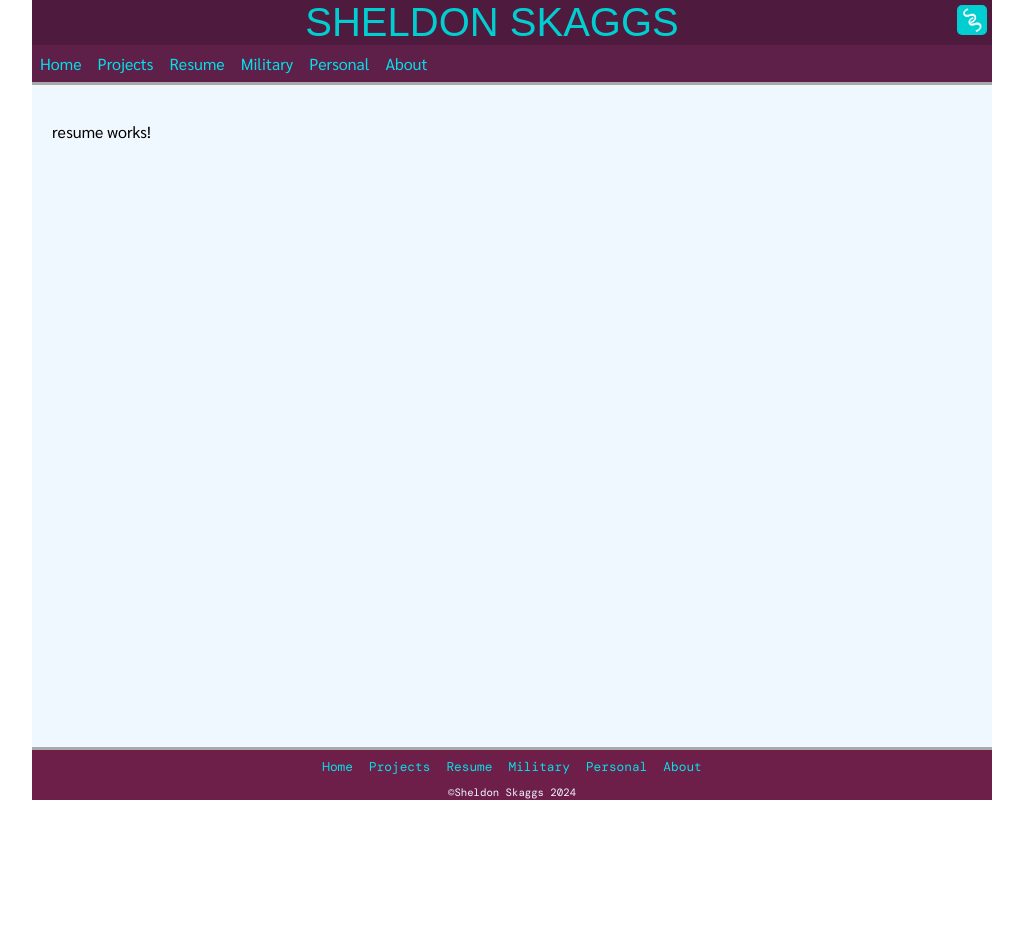
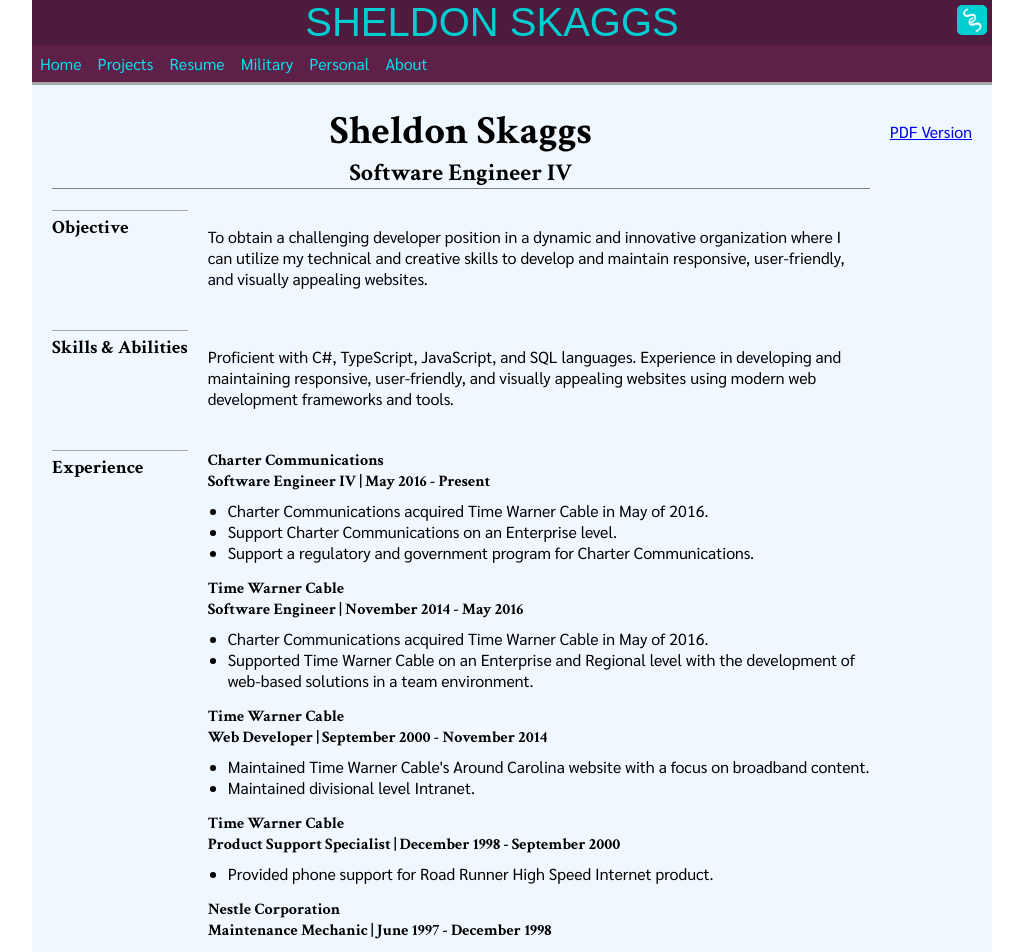
Before and after one commit to S-Skaggs/portfolio, an Angular app: page /resume in a window 1280 px wide. Shown: the top 952 px of the page, without its empty margins (128-1151 px from the left). Before the commit the page ends 800 px from the top, so only its background shows below. Built offline with nearby package versions, Linux system fonts and the light colour scheme; a web font is replaced by a local one.

Commit message:
FEAT: Added resume with download link, adjusted path for images.

```diff
--- a/src/app/home/home.component.ts
+++ b/src/app/home/home.component.ts
@@ -9,7 +9,7 @@
 
     <div class="grid">
       <section class="mobile">
-        <img src="/pictures/sheldon/head.jpg" alt="a picture of sheldon from the neck up" />
+        <img src="pictures/sheldon/head.jpg" alt="a picture of sheldon from the neck up" />
       </section>
       <section>
         <p class="dropCap">Thank you for finding your way to my portfolio. I am a software engineer with a passion for creating web applications.
@@ -20,7 +20,7 @@
       <p>Please take your time and look around my portfolio. I have included some of my projects and a little bit about myself.</p>
       </section>
       <section class="tablet-desktop">
-        <img src="/pictures/sheldon/head.jpg" alt="a picture of sheldon from the neck up" />
+        <img src="pictures/sheldon/head.jpg" alt="a picture of sheldon from the neck up" />
       </section>
     </div>
   `,
--- a/src/app/military/military.component.ts
+++ b/src/app/military/military.component.ts
@@ -8,7 +8,7 @@
     <h1>My Military Service</h1>
     <div class="grid">
       <section>
-        <img src="/pictures/sheldon/bootcamp.jpg" alt="a picture of a naval recruit in dress blues" />
+        <img src="pictures/sheldon/bootcamp.jpg" alt="a picture of a naval recruit in dress blues" />
       </section>
       <section>
         <p class="dropCap">I was enlisted in the United States Navy from 1990 to 1996 as a <a href="https://www.navy.com/careers-benefits/careers/science-engineering/machinists-mate-nuclear" target="_blank">Nuclear Machinist Mate</a>.</p>
--- a/src/app/not-found/not-found.component.ts
+++ b/src/app/not-found/not-found.component.ts
@@ -6,8 +6,8 @@
   imports: [],
   template: `
     <div class="not-found-container">
-      <img src="/pictures/sheldon/thinking_2500.jpg" class="tablet-desktop" alt="sheldon looking thoughtfully at the top of Brasstown Bald" />
-      <img src="/pictures/sheldon/thinking_small.jpg" class="mobile" alt="sheldon looking thoughtfully at the top of Brasstown Bald" />
+      <img src="pictures/sheldon/thinking_2500.jpg" class="tablet-desktop" alt="sheldon looking thoughtfully at the top of Brasstown Bald" />
+      <img src="pictures/sheldon/thinking_small.jpg" class="mobile" alt="sheldon looking thoughtfully at the top of Brasstown Bald" />
       <div class="not-found-text">
         <h2>Hmmm...</h2>
         <p>I think you might be lost.</p>
--- a/src/app/resume/resume.component.ts
+++ b/src/app/resume/resume.component.ts
@@ -5,11 +5,214 @@
   standalone: true,
   imports: [],
   template: `
-    <p>
-      resume works!
-    </p>
+    <div class = "page-grid-container">
+      <section class="resume-section">
+        <div class="resume-header center-text">
+          <h1>Sheldon Skaggs</h1>
+          <h2>Software Engineer IV</h2>
+        </div>
+        <br />
+        <div class="grid">
+          <div class="resume-section-header">
+            <h3>Objective</h3>
+          </div>
+          <div>
+            <p>To obtain a challenging developer position in a dynamic and innovative organization where I can utilize my technical and creative skills to develop and maintain responsive, user-friendly, and visually appealing websites.</p>
+          </div>
+
+          <div class="resume-section-header">
+            <h3>Skills &#38; Abilities</h3>
+          </div>
+          <div>
+            <p>Proficient with C#, TypeScript, JavaScript, and SQL languages. Experience in developing and maintaining responsive, user-friendly, and visually appealing websites using modern web development frameworks and tools.</p>
+          </div>
+
+          <div class="resume-section-header">
+            <h3>Experience</h3>
+          </div>
+          <div>
+            <div class="experience">
+              <div class="experience-title">
+                <h4>Charter Communications</h4>
+                <h4>Software Engineer IV | May 2016 - Present</h4>
+              </div>
+              <ul>
+                <li>Charter Communications acquired Time Warner Cable in May of 2016.</li>
+                <li>Support Charter Communications on an Enterprise level.</li>
+                <li>Support a regulatory and government program for Charter Communications.</li>
+              </ul>
+            </div>
+
+            <div class="experience">
+              <div class="experience-title">
+                <h4>Time Warner Cable</h4>
+                <h4>Software Engineer | November 2014 - May 2016</h4>
+              </div>
+              <ul>
+                <li>Charter Communications acquired Time Warner Cable in May of 2016.</li>
+                <li>Supported Time Warner Cable on an Enterprise and Regional level with the development of web-based solutions in a team environment.</li>
+              </ul>
+            </div>
+
+            <div class="experience">
+              <div class="experience-title">
+                <h4>Time Warner Cable</h4>
+                <h4>Web Developer | September 2000 - November 2014</h4>
+              </div>
+              <ul>
+                <li>Maintained Time Warner Cable's Around Carolina website with a focus on broadband content.</li>
+                <li>Maintained divisional level Intranet.</li>
+              </ul>
+            </div>
+
+            <div class="experience">
+              <div class="experience-title">
+                <h4>Time Warner Cable</h4>
+                <h4>Product Support Specialist | December 1998 - September 2000</h4>
+              </div>
+              <ul>
+                <li>Provided phone support for Road Runner High Speed Internet product.</li>
+              </ul>
+            </div>
+
+            <div class="experience">
+              <div class="experience-title">
+                <h4>Nestle Corporation</h4>
+                <h4>Maintenance Mechanic | June 1997 - December 1998</h4>
+              </div>
+              <ul>
+                <li>Responsible for the maintenance, changeover, and repair of production line machines</li>
+              </ul>
+            </div>
+
+            <div class="experience">
+              <div class="experience-title">
+                <h4>General Physics Corporation</h4>
+                <h4>Mechanical Maintenance Instructor | June 1996 - March 1997</h4>
+              </div>
+              <ul>
+                <li>Trained mechanical maintenance procedures, troubleshooting, and hydraulic fundamentals both in a classroom and hands-on environment</li>
+                <li>Supervised student laboratory exercises for quality and workmanship.</li>
+              </ul>
+            </div>
+
+            <div class="experience">
+              <div class="experience-title">
+                <h4>United States Navy</h4>
+                <h4>Nuclear Field Machinist Mate | May 1990 - May 1996</h4>
+              </div>
+              <ul>
+                <li>Responsible for preventative maintenance and corrective maintenance of reactor and steam plant pumps, valves and auxiliary equipment.</li>
+                <li>Supervised watch personal as Engine Room Supervisor on USS Virginia (CGN-38)</li>
+              </ul>
+            </div>
+          </div>
+
+          <div class="resume-section-header">
+            <h3>Education</h3>
+          </div>
+          <div>
+            <div class="experience">
+              <div class="experience-title">
+                <h4>Bellevue University</h4>
+                <h4>Bellevue, NE | BS in Web Development</h4>
+              </div>
+              <p>Earned a 3.8 GPA and completed relevant coursework in full-stack web development including front-end web design and coding with the back-end server scripting and database skills.</p>
+            </div>
+
+            <div class="experience">
+              <div class="experience-title">
+                <h4>Gaston Community College</h4>
+                <h4>Dallas, NC | AS in Computer Programming</h4>
+              </div>
+              <p>Graduated with high honors May 1998</p>
+            </div>
+
+            <div class="experience">
+              <div class="experience-title">
+                <h4>US Navy Schools</h4>
+                <h4>Orlando, FL</h4>
+              </div>
+              <p>Nuclear Field A School (360 hours) Naval Nuclear Power School (600 Hours); Basic Nuclear Engineering; Fire Fighting School; Basic Engineering Division Qualifications; Advanced Damage Control; Chemical, Biological, and Radiological Defense.</p>
+            </div>
+          </div>
+
+          <div class="resume-section-header">
+            <h3>Communication</h3>
+          </div>
+          <div>
+            <p>Excellent communication skills enable me to collaborate with clients, stakeholders, and cross-functional teams to deliver high-quality results.</p>
+          </div>
+
+          <div class="resume-section-header">
+            <h3>Leadership</h3>
+          </div>
+          <div>
+            <p>Mentor junior developers, interns, coordinate project tasks, and implement best practices to ensure timely delivery of high-quality web applications.</p>
+          </div>
+        </div>
+      </section>
+      <aside class="resume-actions center-text">
+        <p><a href="documents/SheldonSResume.pdf" target="_blank">PDF Version</a></p>
+      </aside>
+    </div>
   `,
-  styles: ``
+  styles: `
+    h1 {
+      font-family: "Crimson Text", Georgia, serif;
+      font-size: 2.5rem;
+    }
+
+    .grid {
+      grid-row-gap: 25px;
+    }
+
+    .page-grid-container {
+      display: grid;
+      column-gap: 20px;
+    }
+
+    .resume-section {
+      grid-column: 1 / 4;
+    }
+
+    .resume-header {
+      border-bottom: solid 1px #808080;
+    }
+
+    .resume-header h1, .resume-header h2 {
+      margin: 0px;
+    }
+
+    .resume-section-header {
+      border-top: solid 1px #a9a9a9;
+    }
+
+    .resume-section-header h3 {
+      margin-top: 4px;
+    }
+
+    .experience {
+      padding-bottom: 15px;
+    }
+
+    .experience ul {
+      padding-top: 8px;
+      padding-left: 20px;
+    }
+
+    .experience-title h4 {
+      margin: 0px;
+    }
+
+    .resume-actions {
+      grid-column: 4;
+    }
+
+    .center-text {
+      text-align: center;
+    }
+  `
 })
 export class ResumeComponent {
 
```
Also changed, not shown: 1 other file (tests, documents, lock files or other folders).
